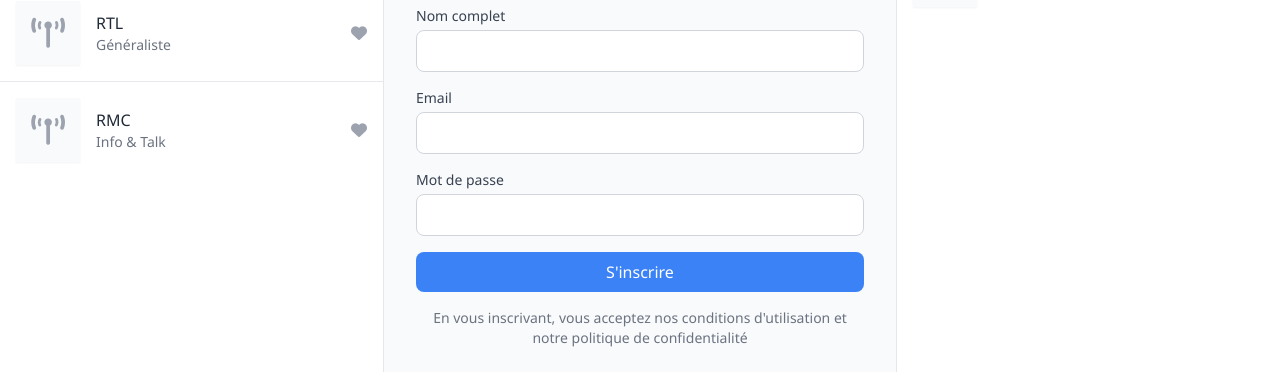
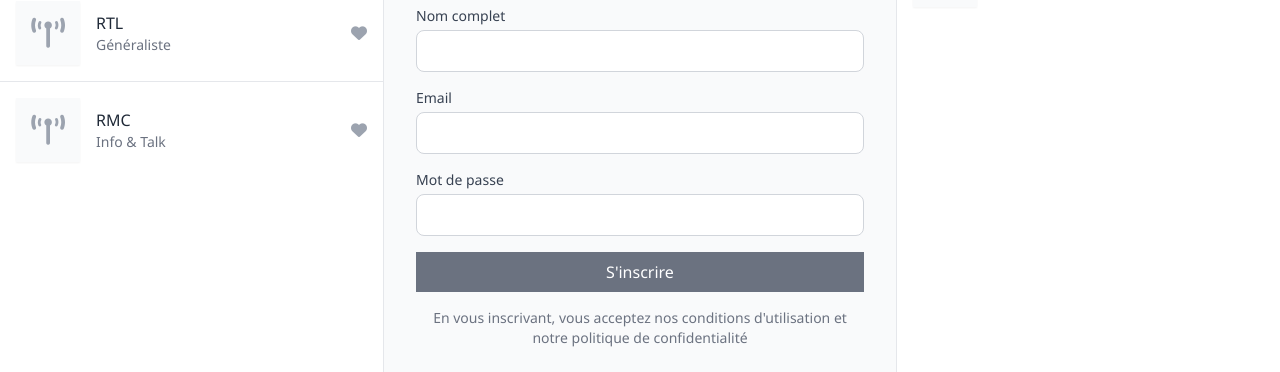
Before and after one commit to u7994499527-sys/Assistant, a plain HTML site: page index.html in a window 1280 px wide. Shown: the part 739-1111 px from the top of the page. Drawn offline with nearby package versions, Linux system fonts and the light colour scheme.

Commit message:
Update index.html

```diff
--- a/index.html
+++ b/index.html
@@ -186,7 +186,7 @@
                         </div>
                         <div>
                             <button type="submit"
-                                class="w-full bg-blue-500 text-white py-2 px-4 rounded-lg hover:bg-blue-600 transition-colors">
+                                class="w-full bg-gray-500 text-white py-2 px-4 hover:bg-gray-600 transition-colors">
                                 S'inscrire
                             </button>
                         </div>
```
